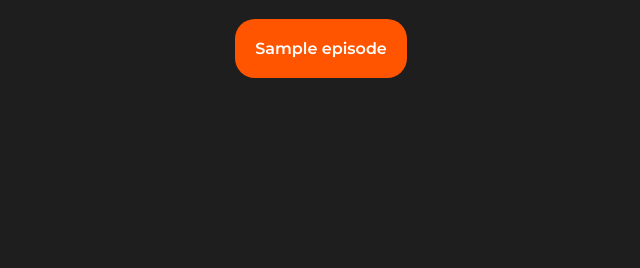
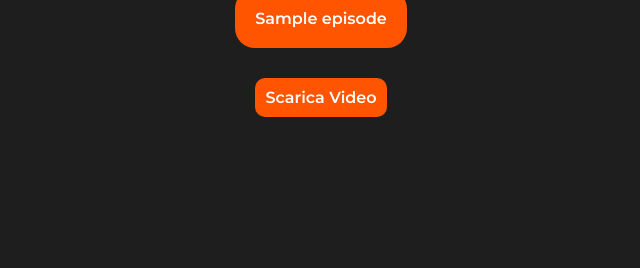
Before and after one commit to dj2828/ani-cli-ita, a Flask app: template web/templates/play.html in a window 1280 px wide. Shown: the part 532-800 px from the top of the page, without its empty margins (319-959 px from the left). Run offline with Flask 3, Linux system fonts and the light colour scheme; the template is opened without the code that fills it: most values are stand-ins (such as "Sample title", 1, 10 or a date in 2020).

Commit message:
download video

```diff
--- a/web/templates/play.html
+++ b/web/templates/play.html
@@ -48,7 +48,6 @@
             background-color: #ff5500;
             padding: 10px;
             border-radius: 10px;
-            position: fixed;
             margin: 10px;
             cursor: pointer;
         }
@@ -66,7 +65,7 @@
     </style>
 </head>
 <body>
-    <div class="button" onclick="location.href=this.ritorna" id="indietro">Indietro</div>
+    <div class="button" onclick="location.href=this.ritorna" id="indietro" style="position: fixed;">Indietro</div>
     <div id="container">
         <video controls style="aspect-ratio: 16/9;">
             <source src="{{ video_url }}" type="video/mp4">
@@ -79,12 +78,12 @@
                 </div>
             {% endfor %}
         </div>
+        <a href="{{ video_url }}" target="_blank" style="text-decoration: none;"><div class="button">Scarica Video</div></a>
     </div>
 
     <script>
         let indietro = document.getElementById('indietro');
         const q = localStorage.getItem("return");
-
         if (q) {
             indietro.ritorna = "../../?q=" + q;
         } else {
@@ -96,7 +95,6 @@
             scadenza.setTime(scadenza.getTime() + giorni * 24 * 60 * 60 * 1000);
             document.cookie = `${nome}=${encodeURIComponent(valore)}; expires=${scadenza.toUTCString()}; path=/`;
         }
-
         let url = window.location.href;
         url = url.split("play/").at(-1);
         let last = {"url": url, "title": "{{ title }}"};
```
